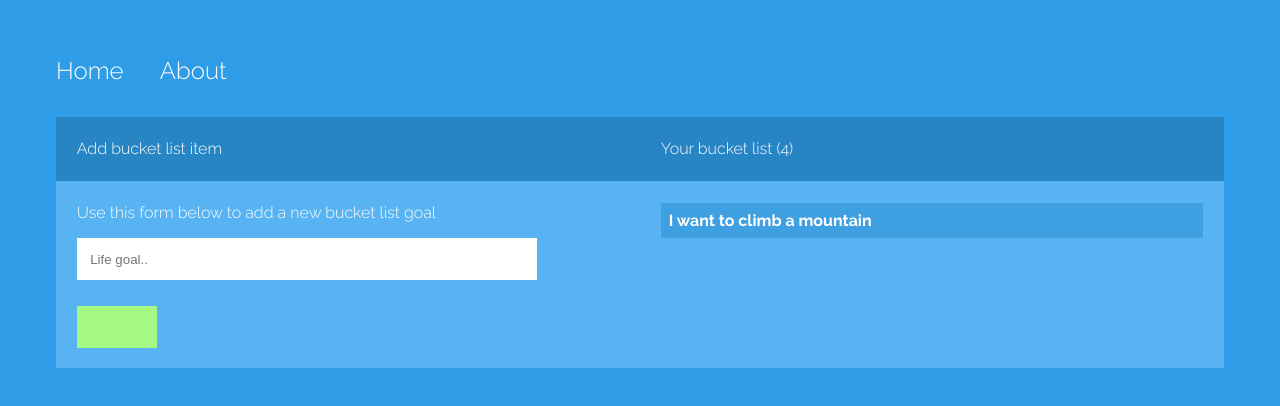
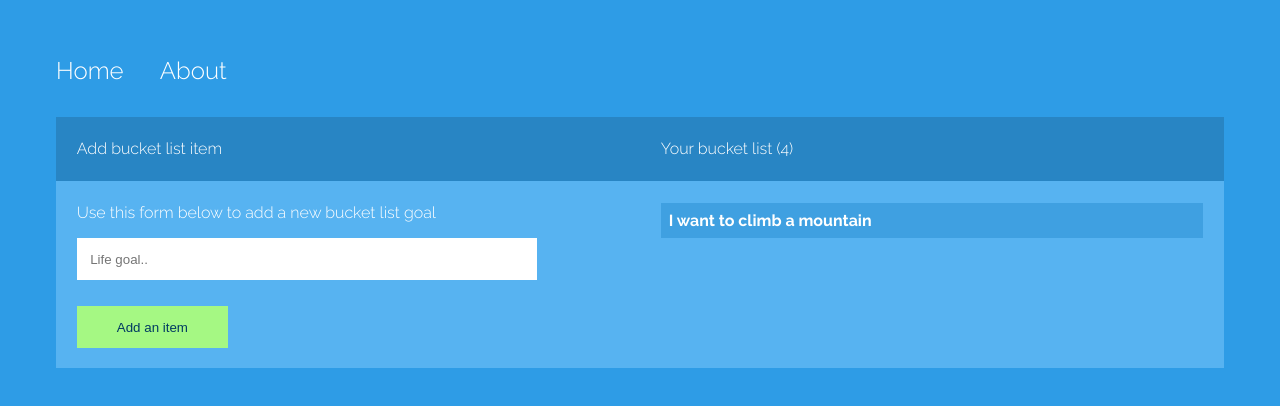
Before and after one commit to AleOD/ng5-web, an Angular app: page / in a window 1280 px wide. Shown: the top 406 px of the page. Built offline with nearby package versions, Linux system fonts and the light colour scheme.

Commit message:
correct typo #5

```diff
--- a/src/app/home/home.component.ts
+++ b/src/app/home/home.component.ts
@@ -8,7 +8,7 @@ import { Component, OnInit } from '@angular/core';
 export class HomeComponent implements OnInit {
 
   itemCount: number = 4;
-  btntext: string = 'Add an item';
+  btnText: string = 'Add an item';
 
   constructor() { }
 
```
